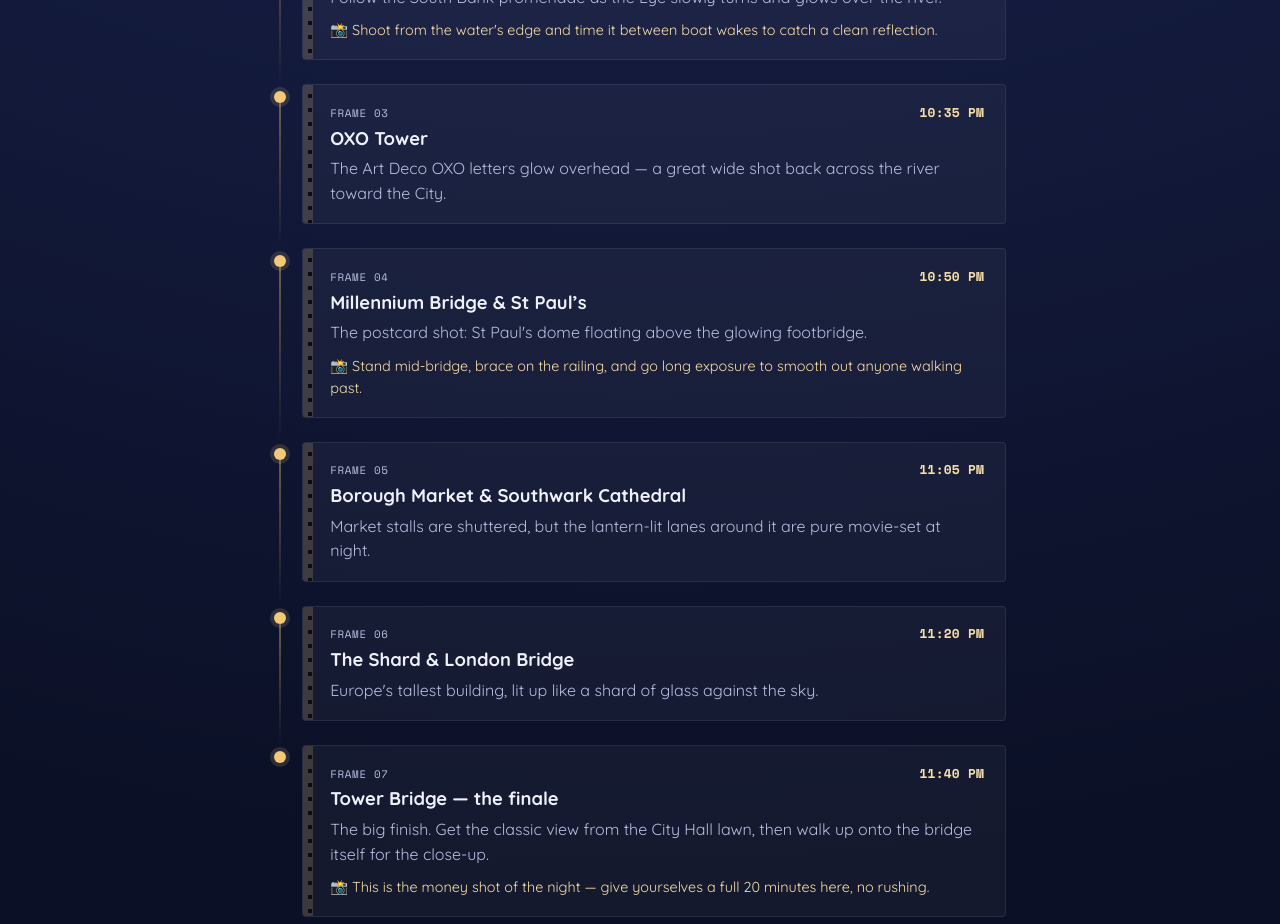
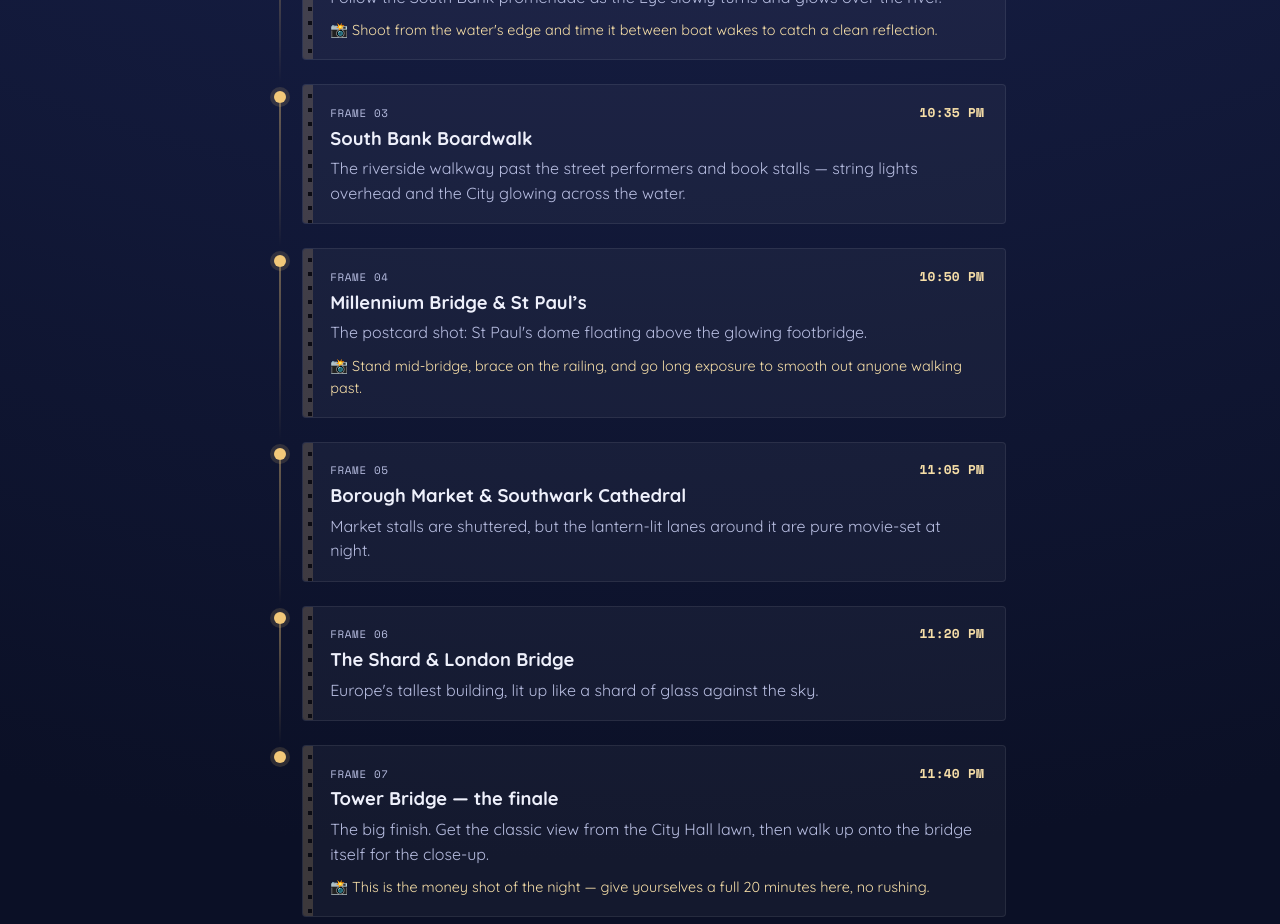
Before and after one commit to jjiangav/Date-Planner, a React (Vite) app: page / in a window 1280 px wide. Shown: the part 1160-2084 px from the top of the page. Built offline with nearby package versions, Linux system fonts and the light colour scheme.

Commit message:
Swap OXO Tower stop for South Bank Boardwalk
Co-Authored-By: Claude Sonnet 5 <noreply@anthropic.com>
Claude-Session: https://claude.ai/code/session_01F6cozsacoXbQfujwsT5EgK

```diff
--- a/itinerary.js
+++ b/itinerary.js
@@ -21,8 +21,8 @@ export const walkStops = [
   },
   {
     time: '10:35 PM',
-    title: 'OXO Tower',
-    blurb: 'The Art Deco OXO letters glow overhead — a great wide shot back across the river toward the City.',
+    title: 'South Bank Boardwalk',
+    blurb: 'The riverside walkway past the street performers and book stalls — string lights overhead and the City glowing across the water.',
     tip: '',
   },
   {
```
